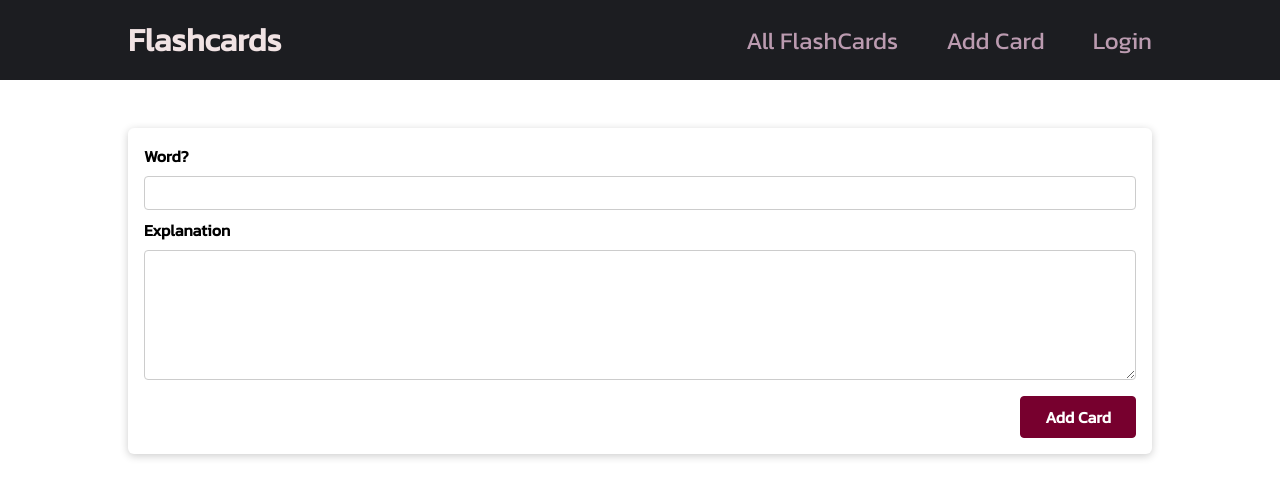
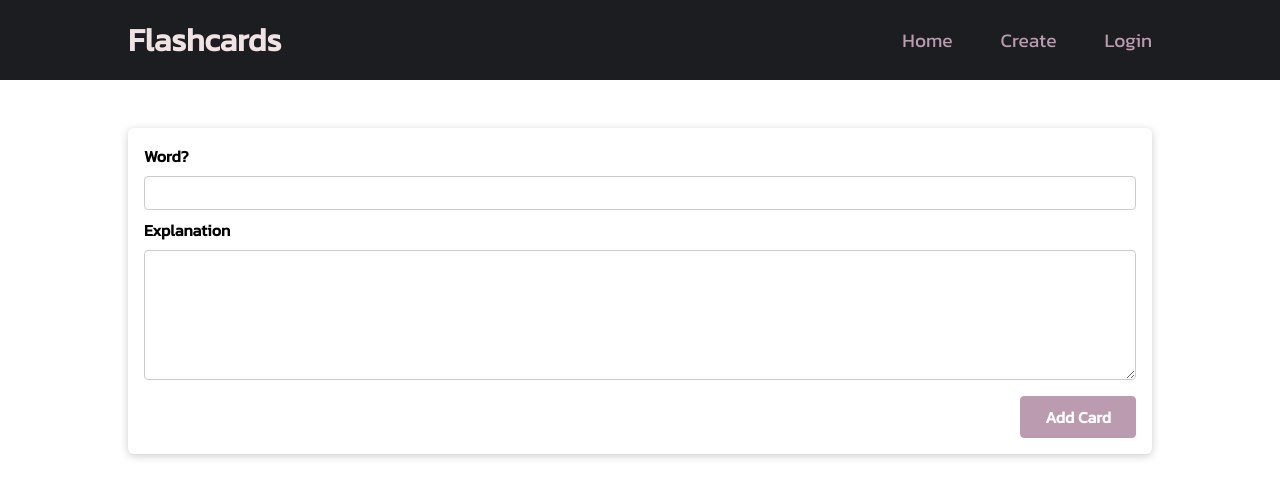
Before and after one commit to maridoroshuk/flashcards, a Next.js app: page /new-flashcard in a window 1280 px wide. Shown: the top 498 px of the page. Built offline with nearby package versions, Linux system fonts and the light colour scheme.

Commit message:
cleaned code

```diff
--- a/components/flashcards/FlashCardItem.module.css
+++ b/components/flashcards/FlashCardItem.module.css
@@ -16,3 +16,9 @@
     font-size: 1.25rem;
     color: #2c292b;
   }
+
+  @media screen and (max-width: 800px) {
+    .item {
+      width: 80%;
+    }
+  }
--- a/components/flashcards/NewFlashCardForm.module.css
+++ b/components/flashcards/NewFlashCardForm.module.css
@@ -30,16 +30,16 @@
   .actions button {
     font: inherit;
     cursor: pointer;
-    background-color: #77002e;
+    background-color: #BB9BB0;
     color: white;
     padding: 0.5rem 1.5rem;
-    border: 1px solid #77002e;
+    border: 1px solid #BB9BB0;
     border-radius: 4px;
     font-weight: bold;
   }
 
   .actions button:hover,
   .actions button:active {
-    background-color: #a50e48;
-    border-color: #a50e48;
+    background-color: #967d8d;
+    border-color: #967d8d;
   }
--- a/components/layout/NavigationBar.js
+++ b/components/layout/NavigationBar.js
@@ -1,29 +1,30 @@
-import React from 'react'
-import styles from './NavigationBar.module.css'
-import Link from 'next/link'
-
+import React from "react";
+import styles from "./NavigationBar.module.css";
+import Link from "next/link";
 
 function NavigationBar() {
   return (
     <header>
       <div className={styles.header}>
-            <div className={styles.logo}>Flashcards</div>
+        <div className={styles.logo}>
+          <Link href="/">Flashcards</Link>
+        </div>
         <nav>
           <ul>
             <li>
-                        <Link href='/'>All FlashCards</Link>
+              <Link href="/">Home</Link>
             </li>
             <li>
-                        <Link href='/new-flashcard'>Add Card</Link>
+              <Link href="/new-flashcard">Create</Link>
             </li>
             <li>
-                        <Link href='/api/auth'>Login</Link>
+              <Link href="/api/auth">Login</Link>
             </li>
           </ul>
         </nav>
       </div>
     </header>
-  )
+  );
 }
 
-export default NavigationBar
+export default NavigationBar;
--- a/components/layout/NavigationBar.module.css
+++ b/components/layout/NavigationBar.module.css
@@ -8,7 +8,7 @@
     padding: 0 10%;
   }
 
-  .logo {
+  .logo a{
     font-size: 2rem;
     color: #F1E3E4;
     font-weight: bold;
@@ -26,9 +26,9 @@
     margin-left: 3rem;
   }
 
-  .header a {
+  .header nav a {
     text-decoration: none;
-    font-size: 1.5rem;
+    font-size: 1.2rem;
     color: #BB9BB0;
   }
 
--- a/pages/api/new-flashcard.js
+++ b/pages/api/new-flashcard.js
@@ -9,7 +9,7 @@ async function handler(req, res) {
     );
     const db = client.db();
 
-    const flashcardsCollection = db.collection('meetups');
+    const flashcardsCollection = db.collection('flashcards');
 
     const result = await flashcardsCollection.insertOne(data);
 
```
Also changed, not shown: pages/index.js (+1 -29 lines), components/flashcards/FlashCardsList.module.css (line endings or trailing spaces), components/layout/Layout.module.css (line endings or trailing spaces). Lines whose indentation alone changed are shown as unchanged.
